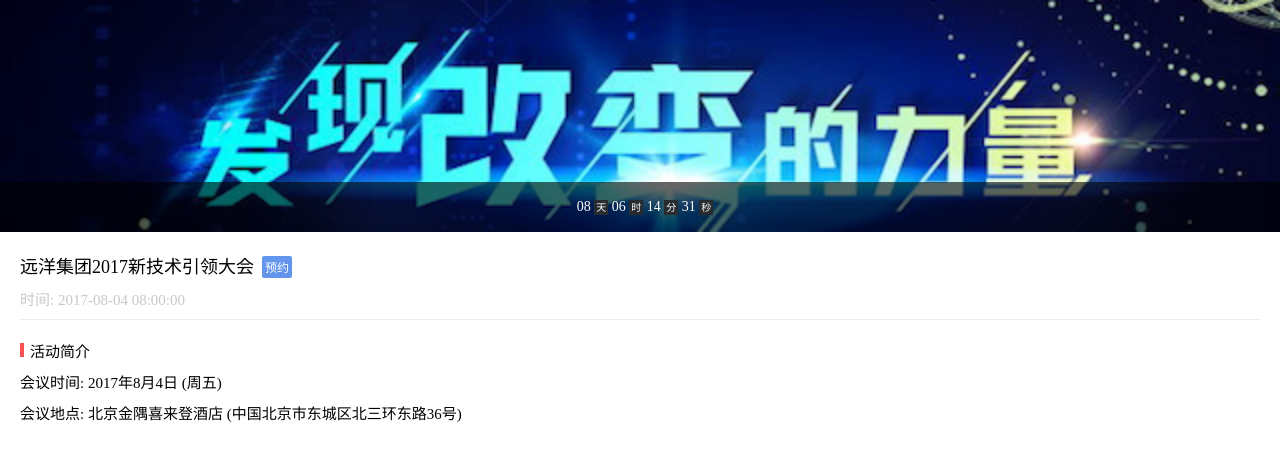
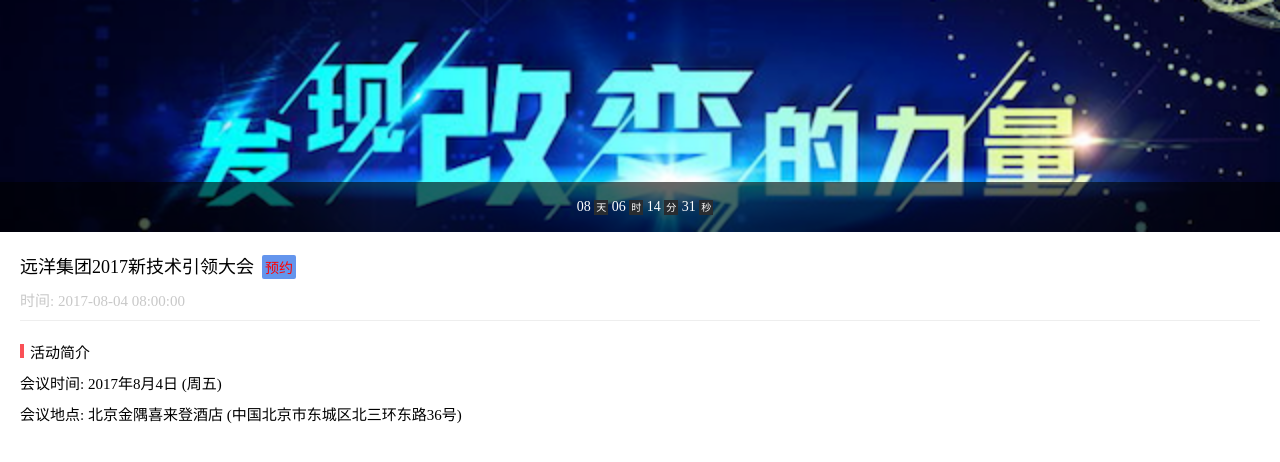
Before and after one commit to SunflowerGJ/H5Test, a plain HTML site: page index.html in a window 1280 px wide. Drawn offline with Linux system fonts and the light colour scheme.

Commit message:
Update main.css

```diff
--- a/main.css
+++ b/main.css
@@ -51,8 +51,8 @@
   padding: 2px 3px;
   background-color: cornflowerblue;
   border-radius: 2px;
-  color: white;
-  font-size: 12px;
+  color: red;
+  font-size: 14px;
   vertical-align: middle;
 }
 .title .time {
```
